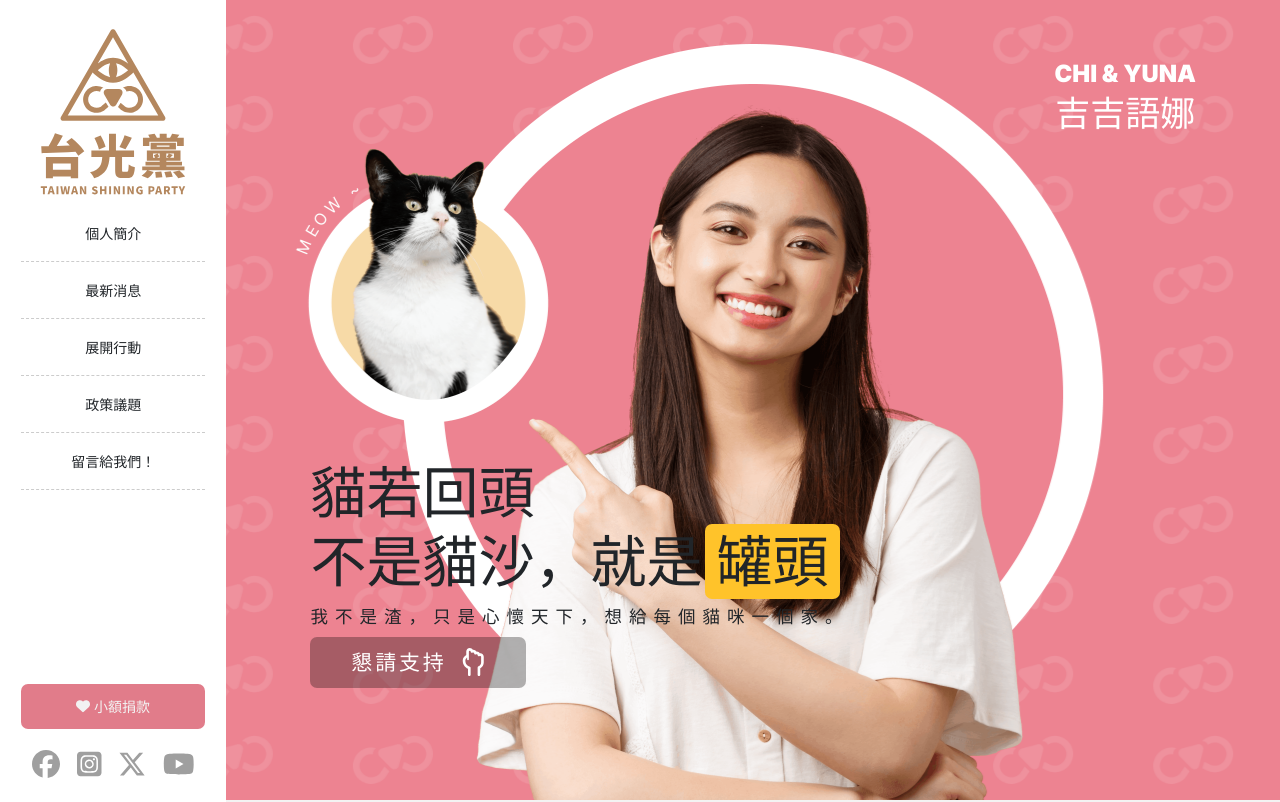
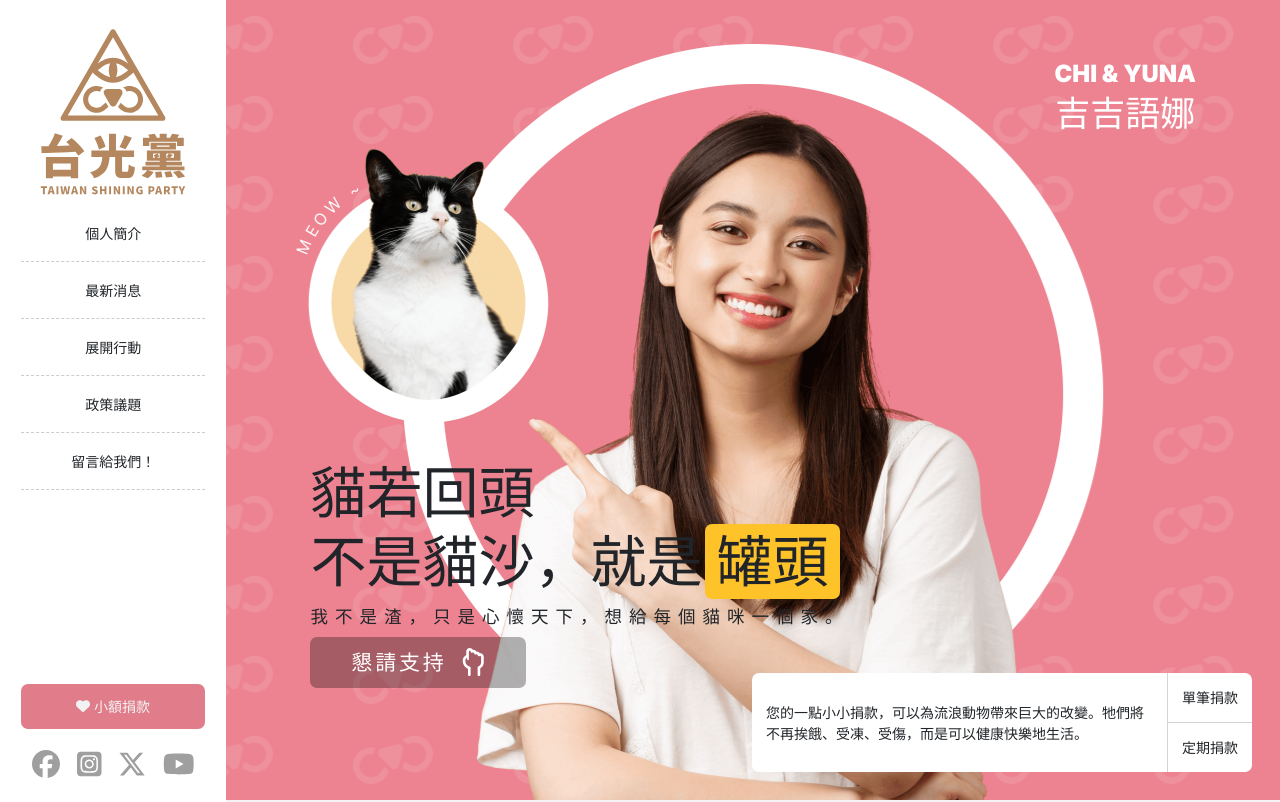
Before and after one commit to e26290/Candidate_official, a Vue app: page / in a window 1280 px wide. Shown: the top 802 px of the page. Built offline with nearby package versions, Linux system fonts and the light colour scheme.

Commit message:
docs:補上banner alert

```diff
--- a/src/components/banner.vue
+++ b/src/components/banner.vue
@@ -15,7 +15,15 @@
             <h2 class="twName">吉吉語娜</h2>
         </div>
         <!-- TODO alert待補 -->
-        <div class="alert_donate"></div>
+        <div class="alert_donate">
+            <div class="info">
+                您的一點小小捐款，可以為流浪動物帶來巨大的改變。牠們將不再挨餓、受凍、受傷，而是可以健康快樂地生活。
+            </div>
+            <div class="a_links">
+                <a href="#">單筆捐款</a>
+                <a href="#">定期捐款</a>
+            </div>
+        </div>
     </div>
 </template>
 
@@ -90,6 +98,32 @@
             color: var(--white);
         }
     }
+    .alert_donate {
+        position: absolute;
+        right: 2rem;
+        bottom: 2rem;
+        background-color: var(--white);
+        max-width: 500px;
+        border-radius: 0.5rem;
+        @include flex($a:stretch, $g: 0rem);
+        .info {
+            padding: 1rem;
+            border-right: solid 1px var(--grey_D4);
+            @include flex;
+            text-align: left;
+        }
+        .a_links {
+            @include flex($g: 0rem);
+            flex-direction: column;
+            a{
+                white-space: nowrap;
+                padding: 1rem;
+            }
+            a:nth-child(1) {
+                border-bottom: solid 1px var(--grey_D4);
+            }
+        }
+    }
 }
 
 @media (max-width: 1200px) {
```
